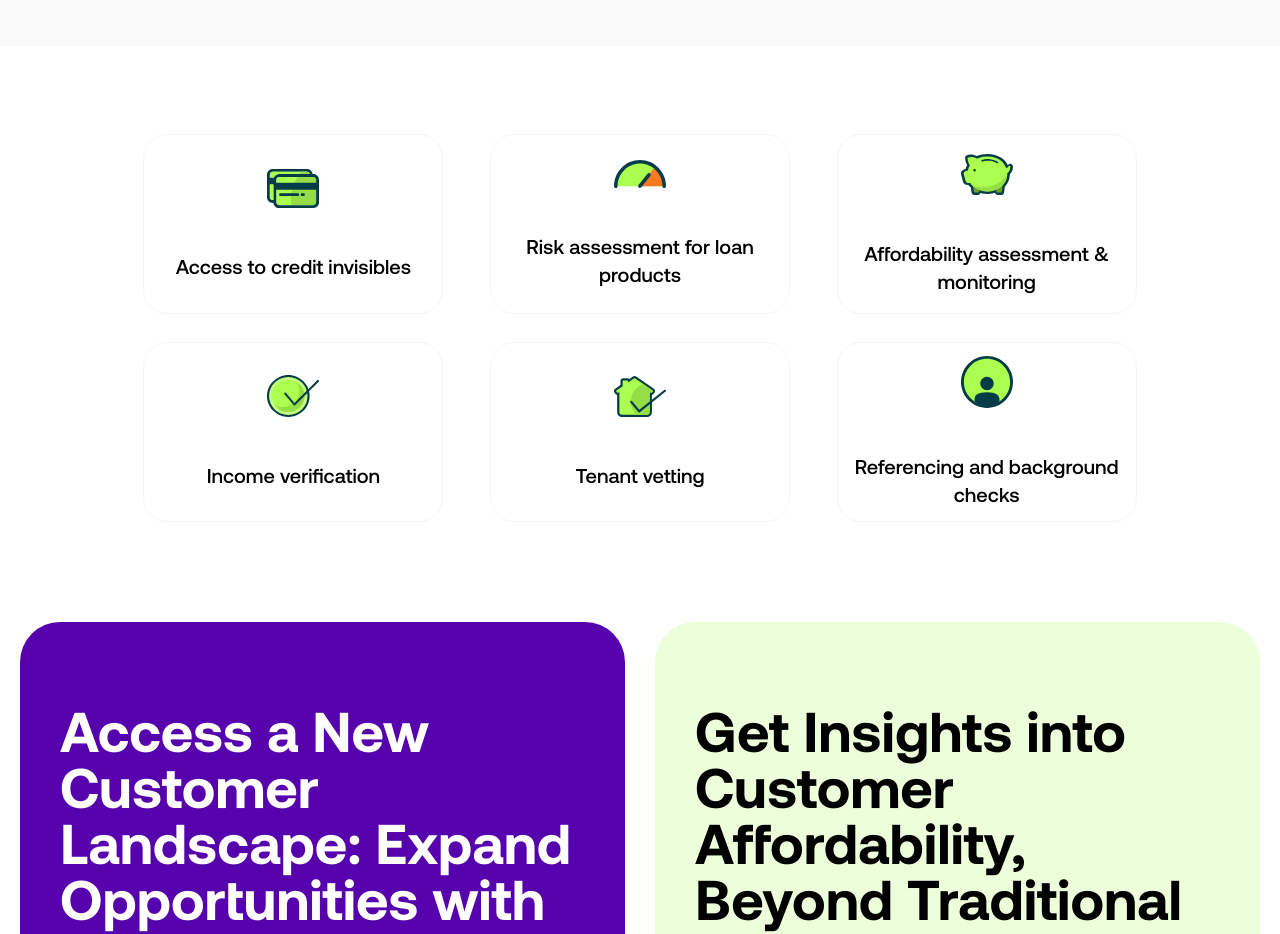
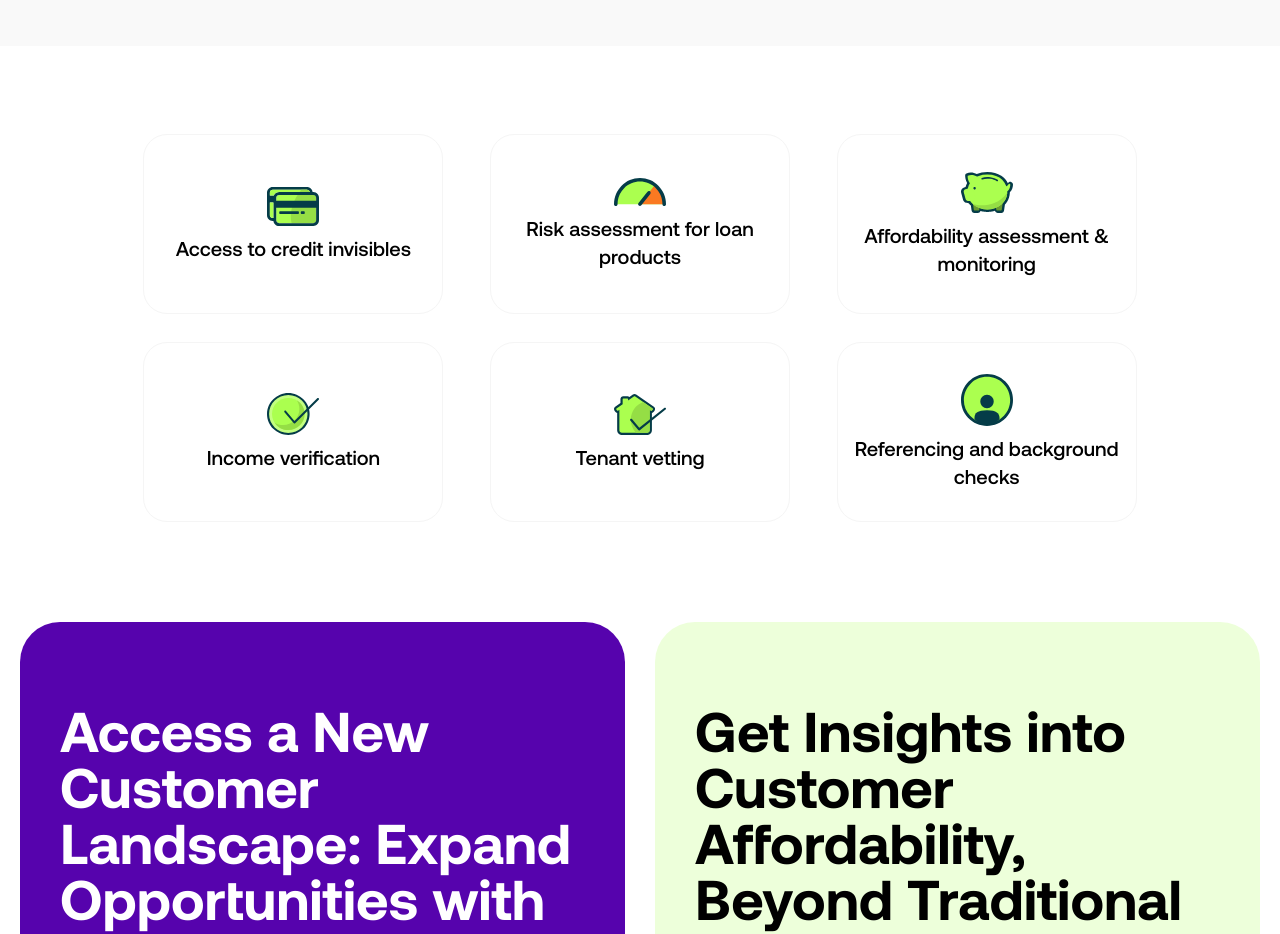
Before and after one commit to openwell/betascore, a Next.js app: page /business in a window 1280 px wide. Shown: the part 1840-2774 px from the top of the page. Built offline with nearby package versions, Linux system fonts and the light colour scheme.

Commit message:
text style update

```diff
--- a/app/business/page.tsx
+++ b/app/business/page.tsx
@@ -90,14 +90,14 @@ export default function Business() {
           {items.map((item, index) => (
             <div
               key={index}
-              className="py-5 px-3 xl:py-10 w-full md:w-[300px] md:h-[180px] border border-b-border-white rounded-lg md:rounded-3xl text-sm xl:text-base text-center gap-5 flex sm:flex-col items-center md:justify-center"
+              className="py-5 px-3 xl:py-10 w-full md:w-[300px] md:h-[180px] border border-b-border-white rounded-lg md:rounded-3xl text-sm xl:text-base md:text-center gap-4 md:gap-2 flex sm:flex-col items-center md:justify-center"
             >
               <Image
                 src={item.icon}
                 alt=""
                 width={65}
                 height={49}
-                className="w-[52px] xl:[65px] md:mb-6"
+                className="w-[52px] xl:[65px]"
               />
               <div>
                 <p className="md:text-xl font-medium"> {item.text}</p>
```
